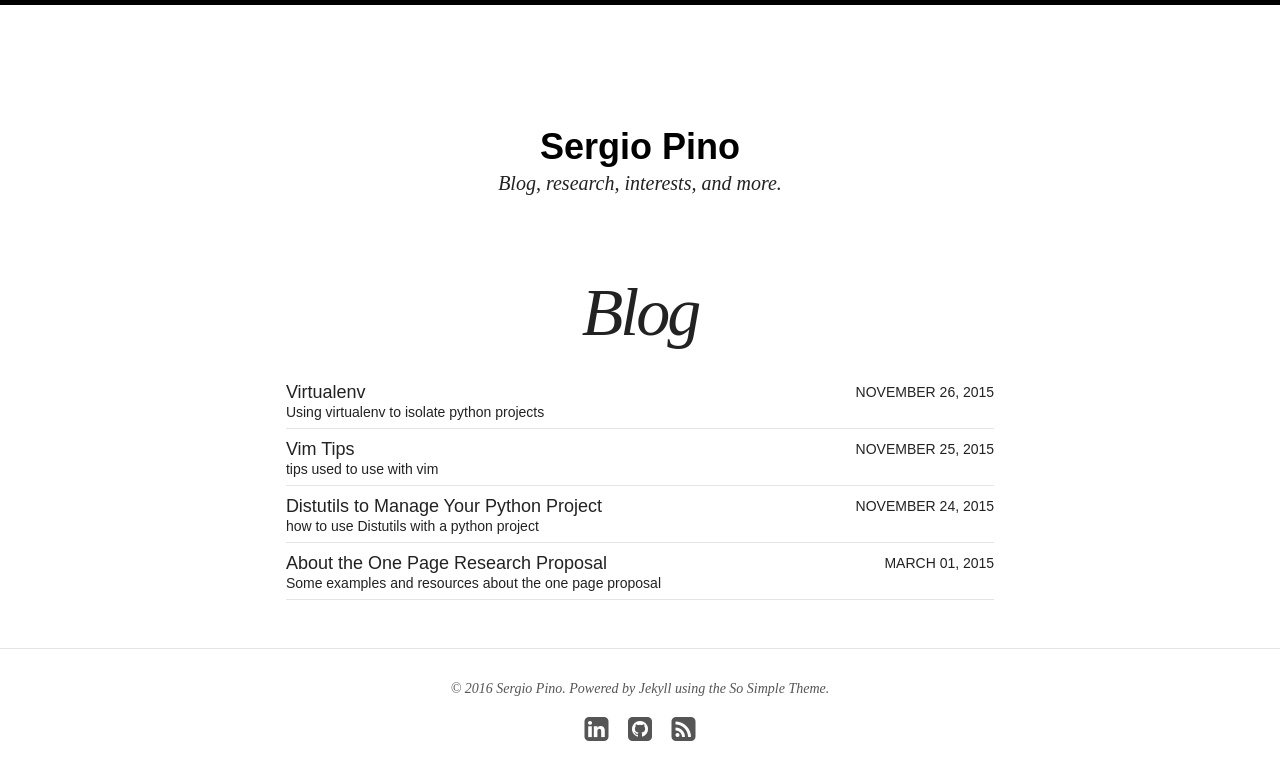
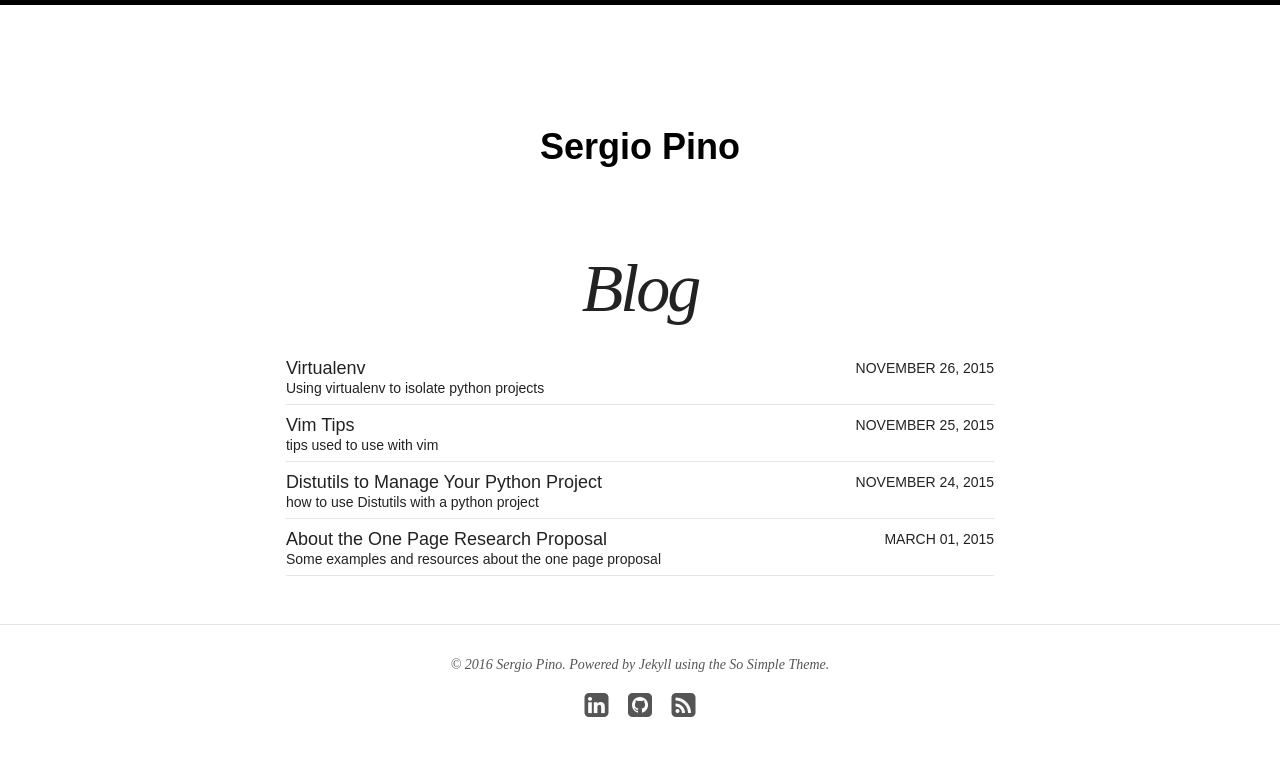
Before and after one commit to spino327/spino327.github.io, a Jekyll site: the page built from blog/index.md, in a window 1280 px wide. Shown: the top 780 px of the page. Built offline with Jekyll 4.4.1, drawn with Linux system fonts in a browser that asks for light colours; nearby versions of some CDN libraries; library files that are not in the unit come from our copies; some of the changed lines change nothing that is shown.

Commit message:
minor changes

```diff
--- a/_config.yml
+++ b/_config.yml
@@ -2,7 +2,7 @@
 
 title: Sergio Pino
 locale: en_US
-description: Blog, research, interests, and more.
+#description: Blog, research, interests, and more.
 logo: # site-logo.png
 favicon: devtool.ico
 search: true
```
